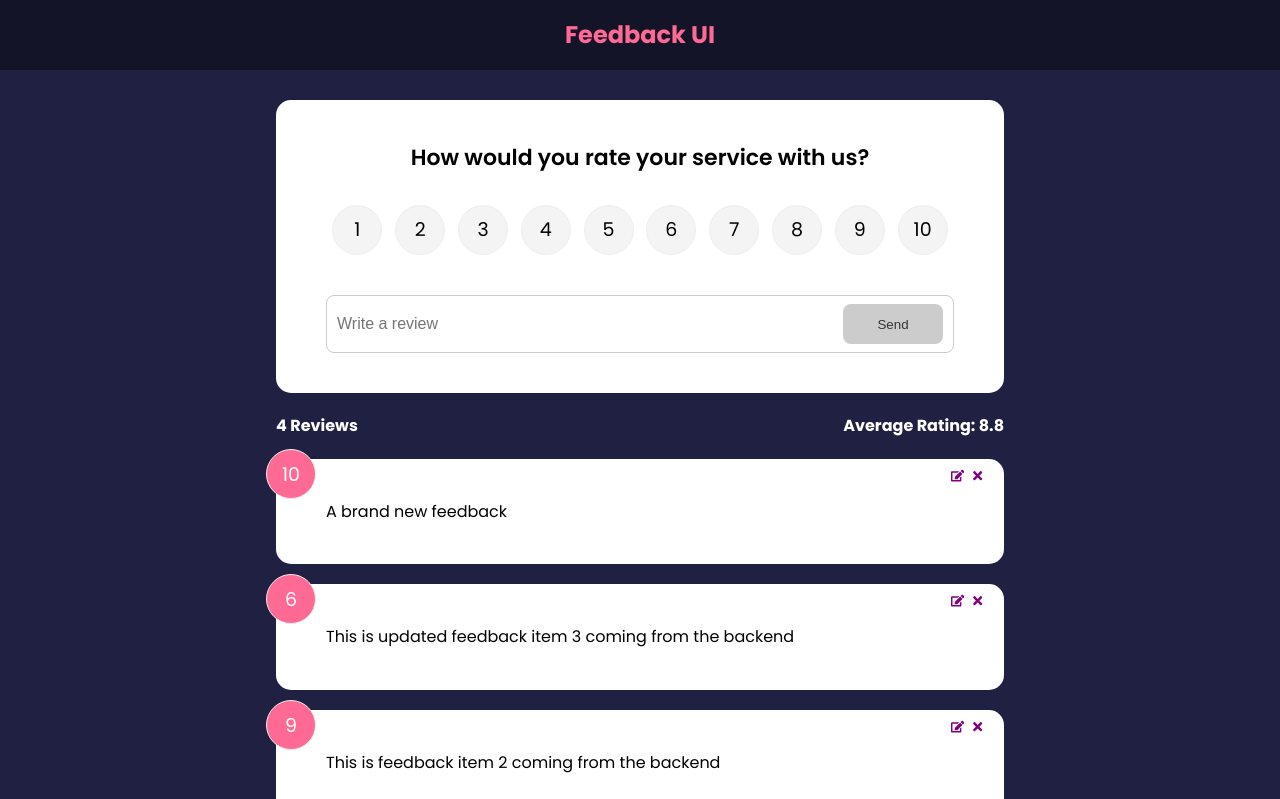
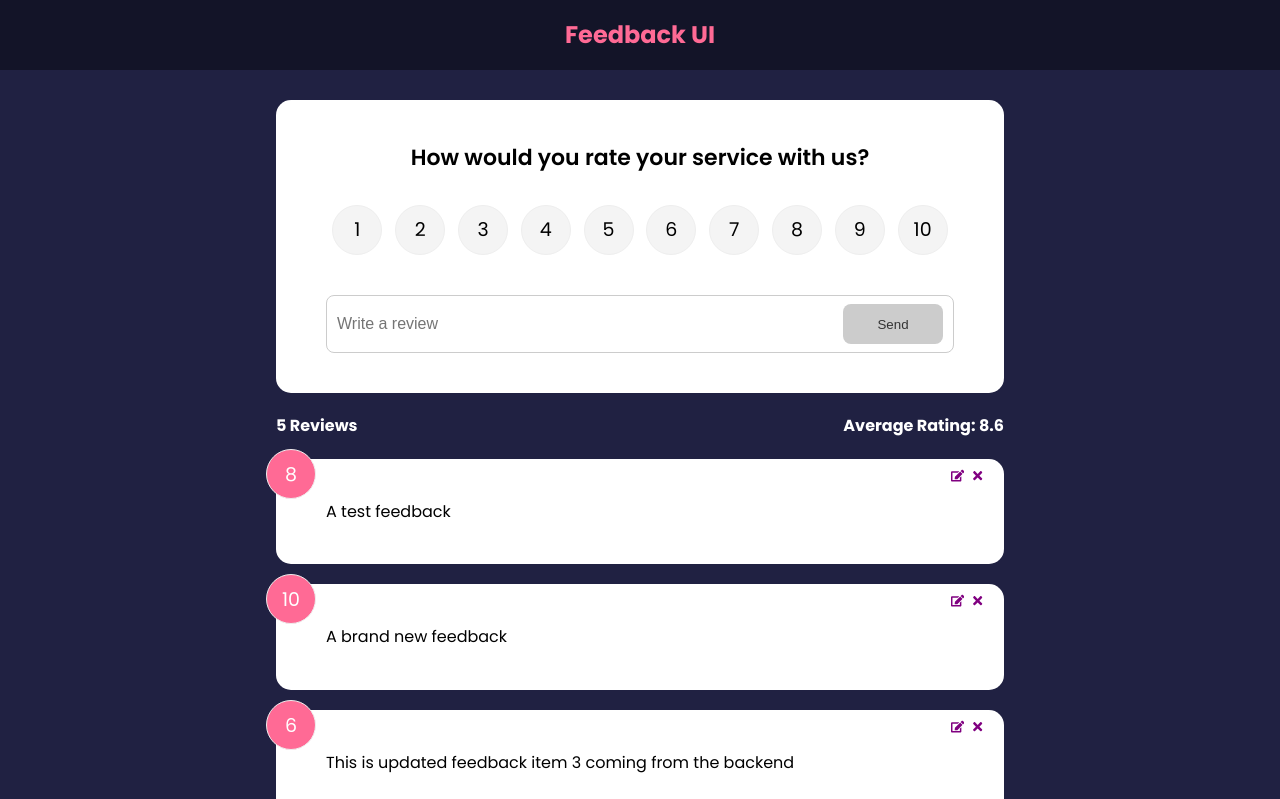
Before and after one commit to Sunil2201/Feedback-App, a React (Create React App) app: page / in a window 1280 px wide. Shown: the top 799 px of the page. Built offline with nearby package versions, Linux system fonts and the light colour scheme; data requests are answered from the project's data file.

Commit message:
Updated db

```diff
--- a/db.json
+++ b/db.json
@@ -19,6 +19,11 @@
       "text": "A brand new feedback",
       "rating": 10,
       "id": 4
+    },
+    {
+      "text": "A test feedback",
+      "rating": 8,
+      "id": 5
     }
   ]
 }
--- a/src/App.js
+++ b/src/App.js
@@ -14,6 +14,7 @@ function App(){
             <Router>
                 <Header/>
                 <div className="container">
+
                 <Routes>
                     <Route exact path='/' element={
                         <>
@@ -25,9 +26,10 @@ function App(){
                     </Route>
 
                     <Route path='/about' element={<AboutPage/>}/>
+                </Routes>
 
-                </Routes>
                 <AboutIconLink/>
+
                 </div>
             </Router>
         </FeedbackProvider>
```
